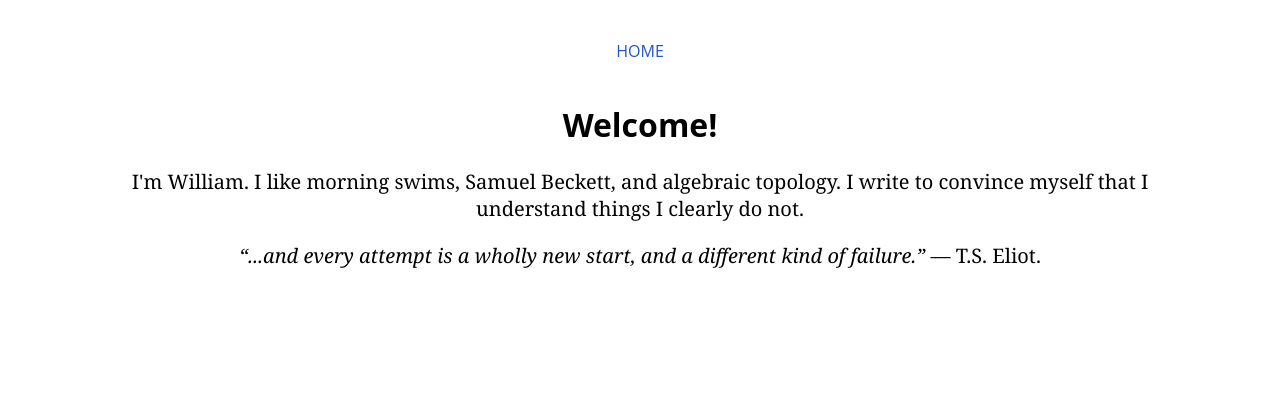
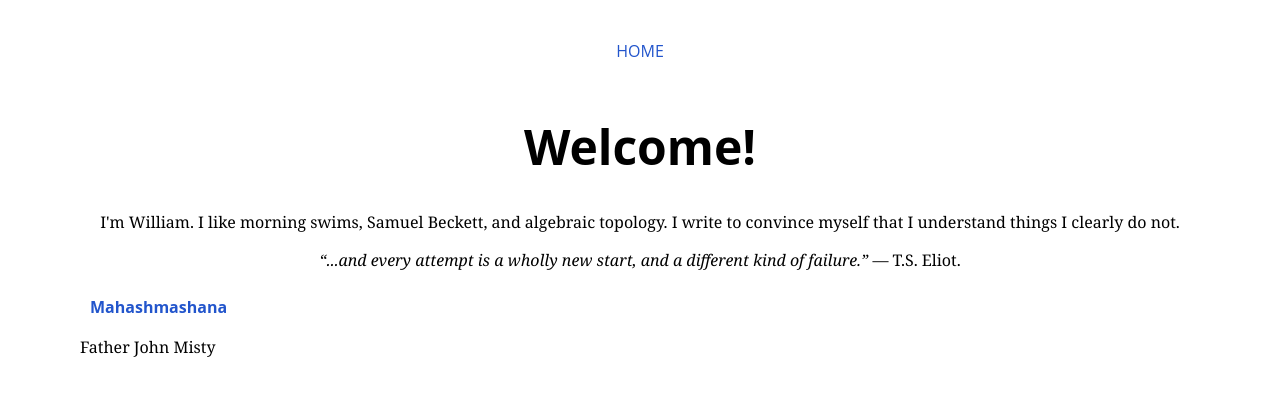
Before and after one commit to williamrygao/williamrygao.github.io, a Jekyll site: the page built from index.md, in a window 1280 px wide. Shown: the top 396 px of the page. Built offline with Jekyll 4.4.1, drawn with Linux system fonts in a browser that asks for light colours.

Commit message:
Add Mahashmashana

```diff
--- a/assets/css/style.css
+++ b/assets/css/style.css
@@ -7,15 +7,21 @@ body {
 }
 
 h1 {
-  font-size: 2rem;
+  font-size: 3rem;
   font-family: 'Open Sans', Arial, sans-serif;
   font-weight: bold;
   color: #000;
   text-align: center;
 }
 
+h2 {
+  font-size: 1.5rem;
+  margin: 10px 0;
+  color: #000;
+}
+
 p {
-  font-size: 1.25rem;
+  font-size: 1rem;
   color: #000;
 }
 
@@ -47,3 +53,11 @@ a:hover {
   color: #441199;
   text-decoration: underline;
 }
+
+.post a {
+  text-decoration-style: dotted;
+}
+
+.post a:hover {
+  text-decoration-style: solid;
+}
--- a/index.md
+++ b/index.md
@@ -7,3 +7,14 @@ title: Home
 <p class="introduction"> I'm William. I like morning swims, Samuel Beckett, and algebraic topology. I write to convince myself that I understand things I clearly do not.</p>
 
 <p class="introduction"><i>&ldquo;...and every attempt is a wholly new start, and a different kind of failure.&rdquo;</i> — T.S. Eliot.</p>
+
+<div class="post">
+    <h2>
+        <a href="/mahashmashana/">Mahashmashana</a>
+    </h2>
+    <div class="summary">
+        <p>
+            Father John Misty
+        </p>
+    </div>
+</div>
```
